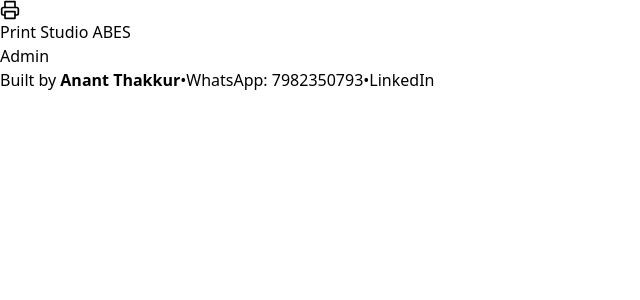
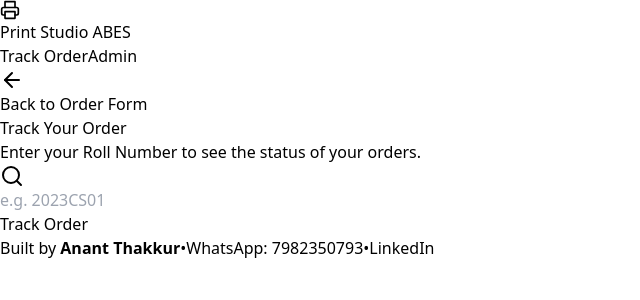
Before and after one commit to AmbitiousAnant/print-project, a React (Vite) app: page /track in a window 1280 px wide. Shown: the top 300 px of the page, without its empty margins (0-640 px from the left). Built offline with nearby package versions, Linux system fonts and the light colour scheme.

Commit message:
added tracking page and fixed gitignore

```diff
--- a/src/App.jsx
+++ b/src/App.jsx
@@ -2,6 +2,7 @@
 import { BrowserRouter as Router, Routes, Route, Link } from 'react-router-dom'
 import OrderForm from './OrderForm'
 import AdminDashboard from './AdminDashboard'
+import OrderTracking from './OrderTracking'
 import { Printer } from 'lucide-react'
 
 function App() {
@@ -16,7 +17,10 @@
               </div>
               <span className="font-semibold text-lg tracking-tight">Print Studio ABES</span>
             </Link>
-            <div className="flex gap-4">
+            <div className="flex items-center gap-6">
+              <Link to="/track" className="text-sm text-zinc-400 hover:text-white transition-colors font-medium">
+                Track Order
+              </Link>
               <Link to="/admin" className="text-sm text-zinc-400 hover:text-white transition-colors font-medium">
                 Admin
               </Link>
@@ -27,6 +31,7 @@
         <main className="flex-1 flex flex-col w-full max-w-5xl mx-auto px-4 sm:px-6 lg:px-8 py-8 pb-24">
           <Routes>
             <Route path="/" element={<OrderForm />} />
+            <Route path="/track" element={<OrderTracking />} />
             <Route path="/admin" element={<AdminDashboard />} />
           </Routes>
         </main>
--- /dev/null
+++ b/src/OrderTracking.jsx
@@ -0,0 +1,145 @@
+import React, { useState } from 'react'
+import { supabase } from './supabaseClient'
+import { Search, Loader2, ArrowLeft, Clock, Package, Printer, BookOpen, Calculator } from 'lucide-react'
+import { Link } from 'react-router-dom'
+
+export default function OrderTracking() {
+  const [rollNumber, setRollNumber] = useState('')
+  const [orders, setOrders] = useState([])
+  const [loading, setLoading] = useState(false)
+  const [searched, setSearched] = useState(false)
+  const [error, setError] = useState('')
+
+  const handleSearch = async (e) => {
+    e.preventDefault()
+    if (!rollNumber.trim()) return
+
+    setLoading(true)
+    setError('')
+    try {
+      const { data, error: fetchError } = await supabase
+        .from('orders')
+        .select('*')
+        .ilike('roll_number', rollNumber.trim())
+        .order('created_at', { ascending: false })
+
+      if (fetchError) throw fetchError
+
+      setOrders(data || [])
+      setSearched(true)
+    } catch (err) {
+      console.error(err)
+      setError('Failed to fetch orders. Please try again.')
+    } finally {
+      setLoading(false)
+    }
+  }
+
+  const getStatusColor = (status) => {
+    switch(status) {
+      case 'Pending': return 'bg-amber-500/10 text-amber-500 border-amber-500/20'
+      case 'Accepted': return 'bg-green-500/10 text-green-500 border-green-500/20'
+      case 'Rejected': return 'bg-red-500/10 text-red-500 border-red-500/20'
+      case 'Printed': return 'bg-blue-500/10 text-blue-400 border-blue-500/20'
+      case 'Completed': return 'bg-emerald-500/10 text-emerald-400 border-emerald-500/20'
+      default: return 'bg-zinc-800 text-zinc-400 border-zinc-700'
+    }
+  }
+
+  const getItemIcon = (type) => {
+    switch(type) {
+      case 'Print': return <Printer className="w-4 h-4" />
+      case 'Register': return <BookOpen className="w-4 h-4" />
+      case 'Calculator': return <Calculator className="w-4 h-4" />
+      default: return <Package className="w-4 h-4" />
+    }
+  }
+
+  return (
+    <div className="flex-1 py-4">
+      <div className="max-w-2xl mx-auto w-full">
+        <Link to="/" className="inline-flex items-center gap-2 text-zinc-400 hover:text-white transition-colors mb-6 text-sm font-medium">
+          <ArrowLeft className="w-4 h-4" />
+          Back to Order Form
+        </Link>
+
+        <div className="bg-zinc-900/50 border border-zinc-800/50 rounded-2xl p-6 sm:p-8 backdrop-blur-xl shadow-2xl mb-8">
+          <h1 className="text-2xl font-bold text-white mb-2">Track Your Order</h1>
+          <p className="text-zinc-400 text-sm mb-6">Enter your Roll Number to see the status of your orders.</p>
+
+          <form onSubmit={handleSearch} className="flex flex-col sm:flex-row gap-3">
+            <div className="relative flex-1">
+              <div className="absolute inset-y-0 left-0 pl-3 flex items-center pointer-events-none">
+                <Search className="h-4 w-4 text-zinc-500" />
+              </div>
+              <input
+                required
+                type="text"
+                value={rollNumber}
+                onChange={(e) => setRollNumber(e.target.value)}
+                className="w-full bg-zinc-950 border border-zinc-800 rounded-xl py-3 pl-10 pr-4 text-sm focus:outline-none focus:border-white focus:ring-1 focus:ring-white transition-all placeholder:text-zinc-600"
+                placeholder="e.g. 2023CS01"
+              />
+            </div>
+            <button
+              type="submit"
+              disabled={loading || !rollNumber.trim()}
+              className="bg-white hover:bg-zinc-200 text-zinc-950 font-semibold py-3 px-6 rounded-xl transition-all disabled:opacity-50 disabled:cursor-not-allowed flex items-center justify-center gap-2 whitespace-nowrap"
+            >
+              {loading ? (
+                <>
+                  <Loader2 className="w-4 h-4 animate-spin" />
+                  Searching
+                </>
+              ) : (
+                'Track Order'
+              )}
+            </button>
+          </form>
+          {error && <p className="text-red-400 text-sm mt-4 text-center">{error}</p>}
+        </div>
+
+        {searched && !loading && (
+          <div className="space-y-4">
+            {orders.length === 0 ? (
+              <div className="bg-zinc-900 border border-zinc-800 rounded-2xl p-8 text-center">
+                <p className="text-zinc-400">No orders found for this Roll Number.</p>
+              </div>
+            ) : (
+              orders.map(order => (
+                <div key={order.id} className="bg-zinc-900 border border-zinc-800 rounded-2xl p-5">
+                  <div className="flex flex-col sm:flex-row justify-between items-start sm:items-center gap-4 mb-4">
+                    <div className="flex items-center gap-2">
+                      <div className={`px-2.5 py-1 text-xs font-semibold rounded-lg border ${getStatusColor(order.status)}`}>
+                        {order.status}
+                      </div>
+                      <span className="text-zinc-500 text-sm flex items-center gap-1.5">
+                        <Clock className="w-3.5 h-3.5" />
+                        {new Date(order.created_at).toLocaleDateString()}
+                      </span>
+                    </div>
+                    <div className="text-lg font-bold text-white bg-zinc-950 px-3 py-1 rounded-lg border border-zinc-800">
+                      ₹{order.total_price}
+                    </div>
+                  </div>
+
+                  <div className="space-y-2">
+                    <div className="flex items-center gap-2 font-medium text-white">
+                      {getItemIcon(order.item_type)}
+                      {order.item_type}
+                    </div>
+                    <p className="text-sm text-zinc-400">
+                      {order.item_details}
+                      {order.item_type === 'Print' && order.print_type ? ` • ${order.print_type} • ${order.sides}` : ''}
+                      {` • Qty: ${order.copies}`}
+                    </p>
+                  </div>
+                </div>
+              ))
+            )}
+          </div>
+        )}
+      </div>
+    </div>
+  )
+}
```
Also changed, not shown: 1 other file (tests, documents, lock files or other folders).
